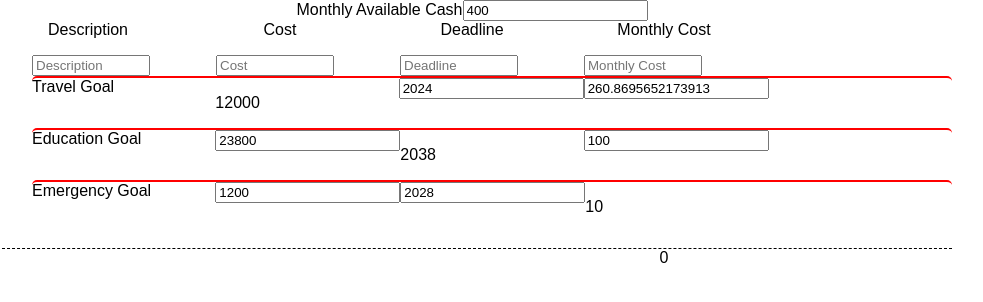
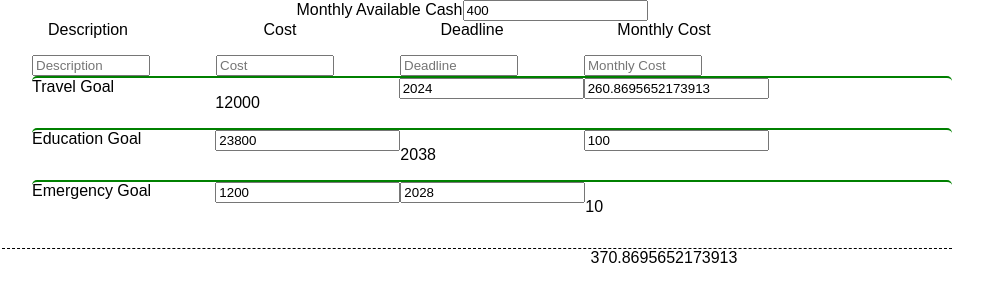
Before and after one commit to abmagil/watrline, a React (Create React App) app: page / in a window 1280 px wide. Shown: the top 302 px of the page, without its empty margins (168-1151 px from the left). Built offline with nearby package versions, Linux system fonts and the light colour scheme.

Commit message:
Fix bug where cumulative goal cost wasn't calculated on load

```diff
--- a/src/components/GoalsTable/component.tsx
+++ b/src/components/GoalsTable/component.tsx
@@ -9,9 +9,7 @@
 interface TableProps {
   orderedGoals: Array<GoalRecord>;
 }
-interface TableState {
-  cumulativeGoalSpending: Array<number>;
-}
+interface TableState {}
 
 const cumulativeGoalSpendingFor = (goals: Array<GoalData>) => (
   cdf(goals.map((goal) => (goal.spendingPerMonth)))
@@ -19,24 +17,9 @@
 
 class GoalsTable extends React.Component<TableProps, TableState> {
 
-  constructor(props: TableProps) {
-    super(props);
-
-    this.state = {
-      cumulativeGoalSpending: [],
-    };
-  }
-
-  componentWillReceiveProps(nextProps: TableProps) {
-    const { orderedGoals } = nextProps;
-    this.setState({
-      cumulativeGoalSpending: cumulativeGoalSpendingFor(orderedGoals),
-    });
-  }
-
   render() {
     const { orderedGoals } = this.props;
-    const { cumulativeGoalSpending } = this.state;
+    const cumulativeGoalSpending = cumulativeGoalSpendingFor(orderedGoals);
 
     return (
       <div className="GoalsTable">
@@ -45,7 +28,6 @@
           <span>Cost</span>
           <span>Deadline</span>
           <span>Monthly Cost</span>
-          <span>&nbsp;</span>
         </div>
         <ol>
           <GoalAdder />
```
